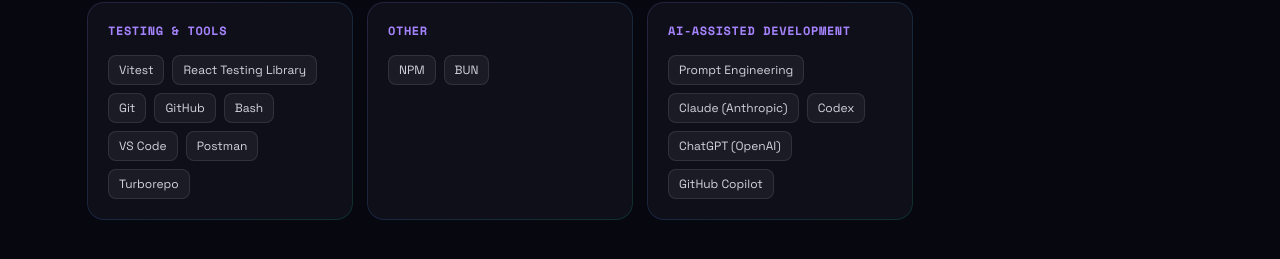
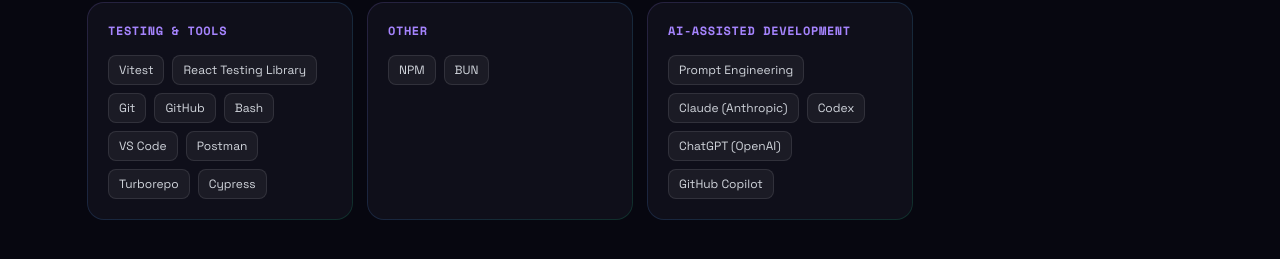
Before and after one commit to leobertcamoro101-lab/portfolio, a React (Vite) app: page / in a window 1280 px wide. Shown: the part 1765-2024 px from the top of the page. Built offline with nearby package versions, Linux system fonts and the light colour scheme.

Commit message:
updated porfolio.js add file vercel.json

```diff
--- a/src/data/portfolio.js
+++ b/src/data/portfolio.js
@@ -30,7 +30,7 @@ export const skills = [
   },
   {
     category: 'Testing & Tools',
-    items: ['Vitest', 'React Testing Library', 'Git', 'GitHub', 'Bash', 'VS Code', 'Postman', 'Turborepo'],
+    items: ['Vitest', 'React Testing Library', 'Git', 'GitHub', 'Bash', 'VS Code', 'Postman', 'Turborepo', 'Cypress'],
   },
   {
     category: "Other",
```
Also changed, not shown: vercel.json (added).
